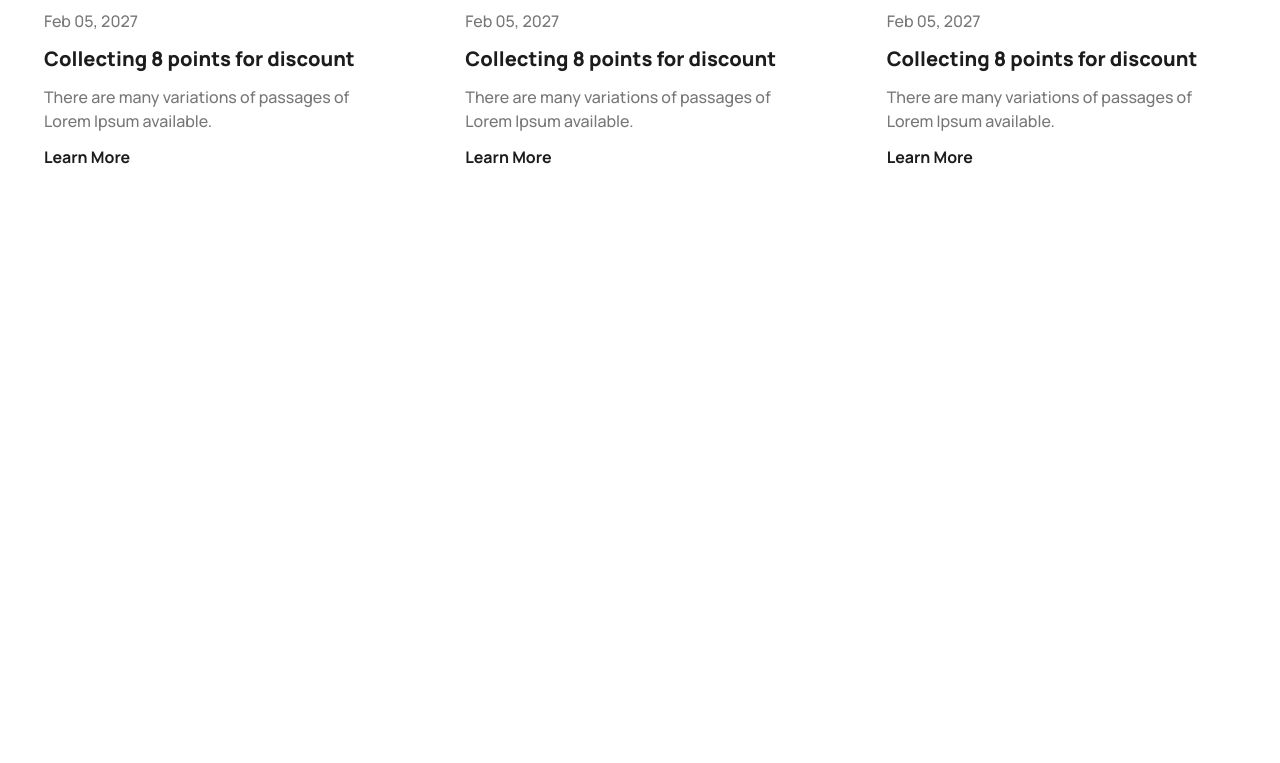
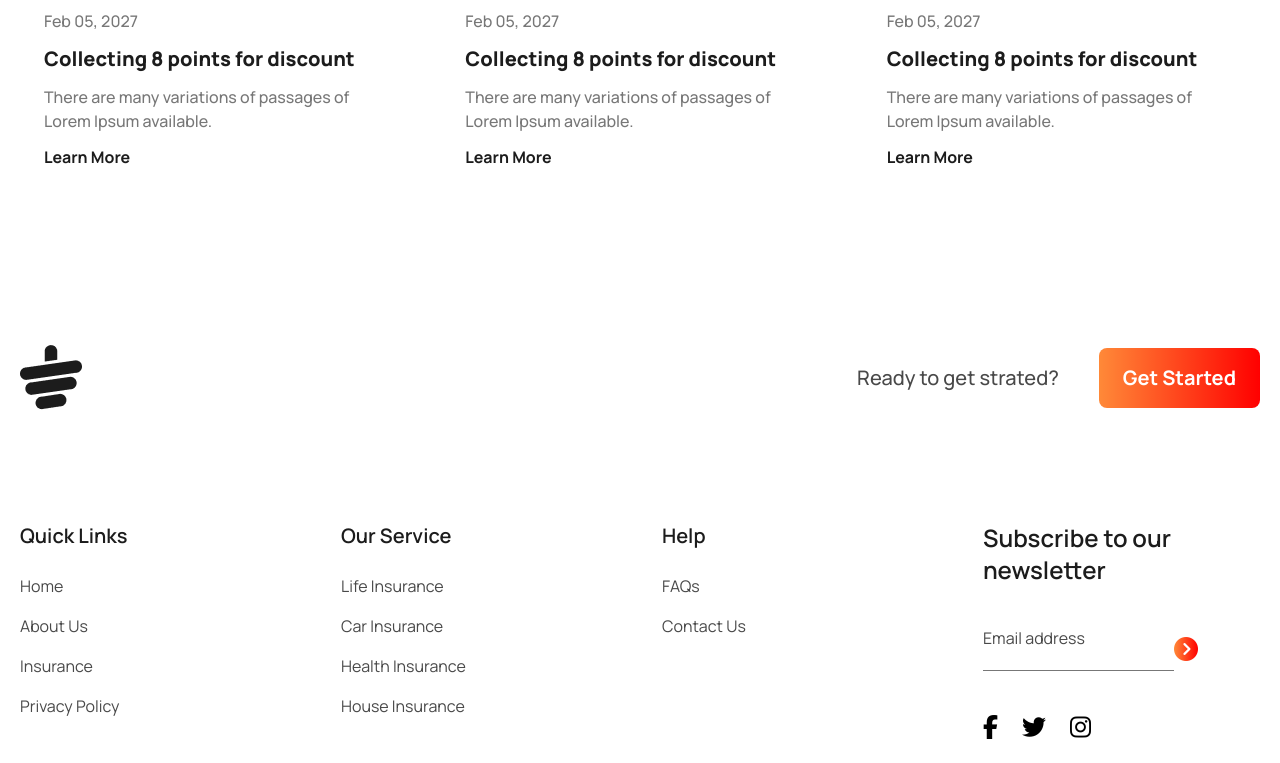
Before and after one commit to Niloy4001/Tea-House, a plain HTML site: page index.html in a window 1280 px wide. Shown: the part 3181-3944 px from the top of the page. Before the commit the page ends 3394 px from the top, so only its background shows below. Drawn offline with nearby package versions, Linux system fonts and the light colour scheme.

Commit message:
Footer section added

```diff
--- a/index.html
+++ b/index.html
@@ -165,6 +165,49 @@
                     </div>
                 </div>
             </section>
+            <!-- Footer section --------------------------------------------->
+             <section class="max-w-screen-xl mx-auto p-5 mt-28">
+                <div class="flex justify-between items-center">
+                    <div><img src="images/cup.png" alt=""></div>
+                    <div class="flex items-center gap-x-10">
+                        <p class="text-xl text-dark-2 font-medium">Ready to get strated?</p>
+                        <div><button class="text-xl text-white font-bold bg-gradient-to-l from-dark-4 to bg-dark-5 px-6 py-4 rounded-lg">Get Started</button></div>
+                    </div>
+                </div>
+                <div class="grid grid-cols-1 gap-11 md:grid-cols-2 lg:grid-cols-4 mt-28">
+                    <div class="flex flex-col gap-y-4">
+                        <h5 class="text-xl text-dark-1 font-semibold mb-2">Quick Links</h5>
+                        <p class="text-base text-dark-2 font-normal"><a href="">Home</a></p>
+                        <p class="text-base text-dark-2 font-normal"><a href="">About Us</a></p>
+                        <p class="text-base text-dark-2 font-normal"><a href="">Insurance</a></p>
+                        <p class="text-base text-dark-2 font-normal"><a href="">Privacy Policy</a></p>
+                    </div>
+                    <div class="flex flex-col gap-y-4">
+                        <h5 class="text-xl text-dark-1 font-semibold mb-2">Our Service</h5>
+                        <p class="text-base text-dark-2 font-normal"><a href="">Life Insurance</a></p>
+                        <p class="text-base text-dark-2 font-normal"><a href="">Car Insurance</a></p>
+                        <p class="text-base text-dark-2 font-normal"><a href="">Health Insurance</a></p>
+                        <p class="text-base text-dark-2 font-normal"><a href="">House Insurance</a></p>
+                    </div>
+                    <div class="flex flex-col gap-y-4">
+                        <h5 class="text-xl text-dark-1 font-semibold mb-2">Help</h5>
+                        <p class="text-base text-dark-2 font-normal"><a href="">FAQs</a></p>
+                        <p class="text-base text-dark-2 font-normal"><a href="">Contact Us</a></p>
+                    </div>
+                    <div class="flex flex-col gap-y-10">
+                        <h4 class="text-2xl text-dark-1 font-semibold">Subscribe to our newsletter</h4>
+                        <div class="flex items-center">
+                            <input type="text" placeholder="Email address" class="border-b border-dark-3 border-solid pb-5 placeholder:text-dark-2">
+                            <i class="fa-solid fa-circle-chevron-right bg-gradient-to-l from-dark-4 to-dark-5 bg-clip-text text-transparent text-2xl cursor-pointer"></i>
+                        </div>
+                        <div class="flex gap-x-6">
+                            <i class="text-2xl fa-brands fa-facebook-f"></i>
+                            <i class="text-2xl fa-brands fa-twitter"></i>
+                            <i class="text-2xl fa-brands fa-instagram"></i>
+                        </div>
+                    </div>
+                </div>
+             </section>
     </div>
 </body>
 
```
